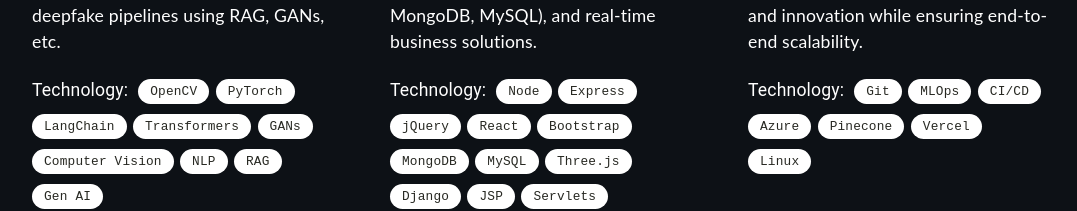
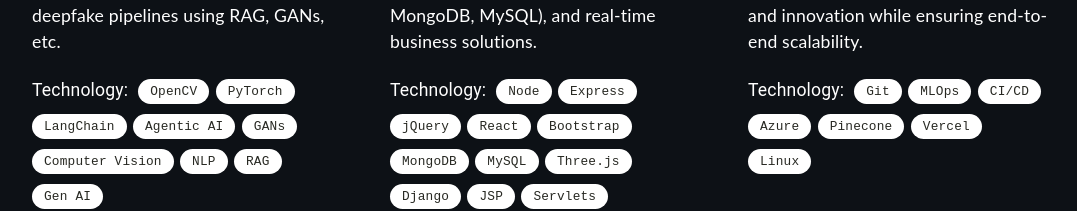
Before and after one commit to PhurinutR/phurinut-portfolio, a React (Vite) app: page / in a window 1280 px wide. Shown: the part 1247-1458 px from the top of the page, without its empty margins (96-1173 px from the left). Built offline with nearby package versions, Linux system fonts and the light colour scheme.

Commit message:
edit skill

```diff
--- a/src/components/Expertise.jsx
+++ b/src/components/Expertise.jsx
@@ -10,7 +10,7 @@
   "OpenCV",
   "PyTorch",
   "LangChain",
-  "Transformers",
+  "Agentic AI",
   "GANs",
   "Computer Vision",
   "NLP",
```
